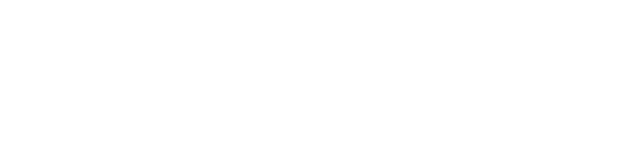
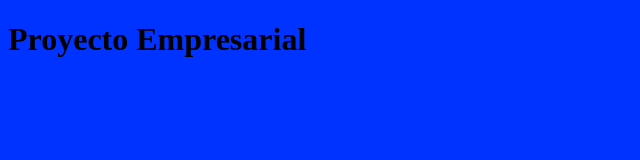
Before and after one commit to Rem299-9/CursoGit, a plain HTML site: page index.html in a window 1280 px wide. Shown: the whole page, without its empty margins (0-640 px from the left). Drawn offline with Linux system fonts and the light colour scheme.

Commit message:
Parrafo y tamaño fuente

```diff
--- /dev/null
+++ b/css/estilos.css
@@ -0,0 +1,4 @@
+/* CSS Document */
+body{
+background-color:#0033FF
+}
--- a/index.html
+++ b/index.html
@@ -3,8 +3,10 @@
 <head>
 <meta http-equiv="Content-Type" content="text/html; charset=iso-8859-1">
 <title>Documento sin t&iacute;tulo</title>
+<link href="css/estilos.css" rel="stylesheet" type="text/css">
 </head>
 
 <body>
+<h1>Proyecto Empresarial</h1>
 </body>
 </html>
--- /dev/null
+++ b/js/javascript.js
@@ -0,0 +1 @@
+// JavaScript Document
```
